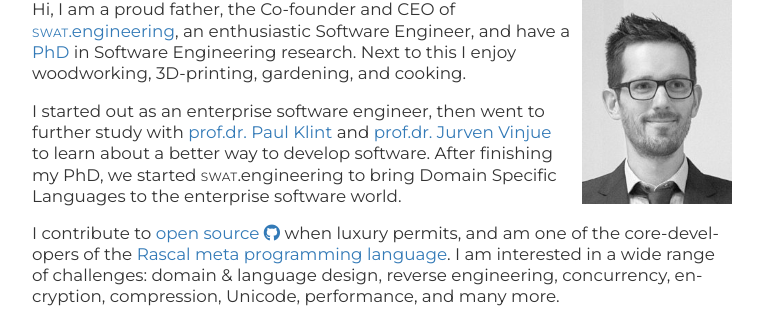
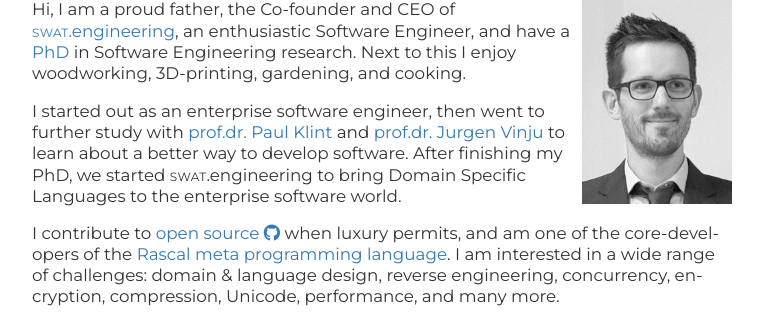
Before and after one commit to DavyLandman/davylandman.github.io, a Jekyll site: the page built from index.md, in a window 1280 px wide. Shown: the part 313-628 px from the top of the page, without its empty margins (258-1021 px from the left). Built offline with Jekyll 4.4.1, drawn with Linux system fonts in a browser that asks for light colours; nearby versions of some CDN libraries.

Commit message:
Oops, typo 2*

```diff
--- a/index.md
+++ b/index.md
@@ -10,7 +10,7 @@ extra_head: |
 
 Hi, I am a proud father, the Co-founder and CEO of [<span class="acro">SWAT</span>.engineering](http://www.swat.engineering), an enthusiastic Software Engineer, and have a [PhD](/research/) in Software Engineering research. Next to this I enjoy woodworking, 3D-printing, gardening, and cooking.
 
-I started out as an enterprise software engineer, then went to further study with [prof.dr. Paul Klint](https://homepages.cwi.nl/~paulk/) and [prof.dr. Jurven Vinjue](https://homepages.cwi.nl/~jurgenv/) to learn about a better way to develop software. After finishing my PhD, we started <span class="acro">SWAT</span>.engineering to bring Domain Specific Languages to the enterprise software world.
+I started out as an enterprise software engineer, then went to further study with [prof.dr. Paul Klint](https://homepages.cwi.nl/~paulk/) and [prof.dr. Jurgen Vinju](https://homepages.cwi.nl/~jurgenv/) to learn about a better way to develop software. After finishing my PhD, we started <span class="acro">SWAT</span>.engineering to bring Domain Specific Languages to the enterprise software world.
 
 I contribute to [open source <i class="fab fa-github"></i>](https://github.com/DavyLandman) when luxury permits, and am one of the core-developers of the [Rascal meta programming language](https://www.rascal-mpl.org). I am interested in a wide range of challenges: domain & language design, reverse engineering, concurrency, encryption, compression, Unicode, performance, and many more.
 
```
